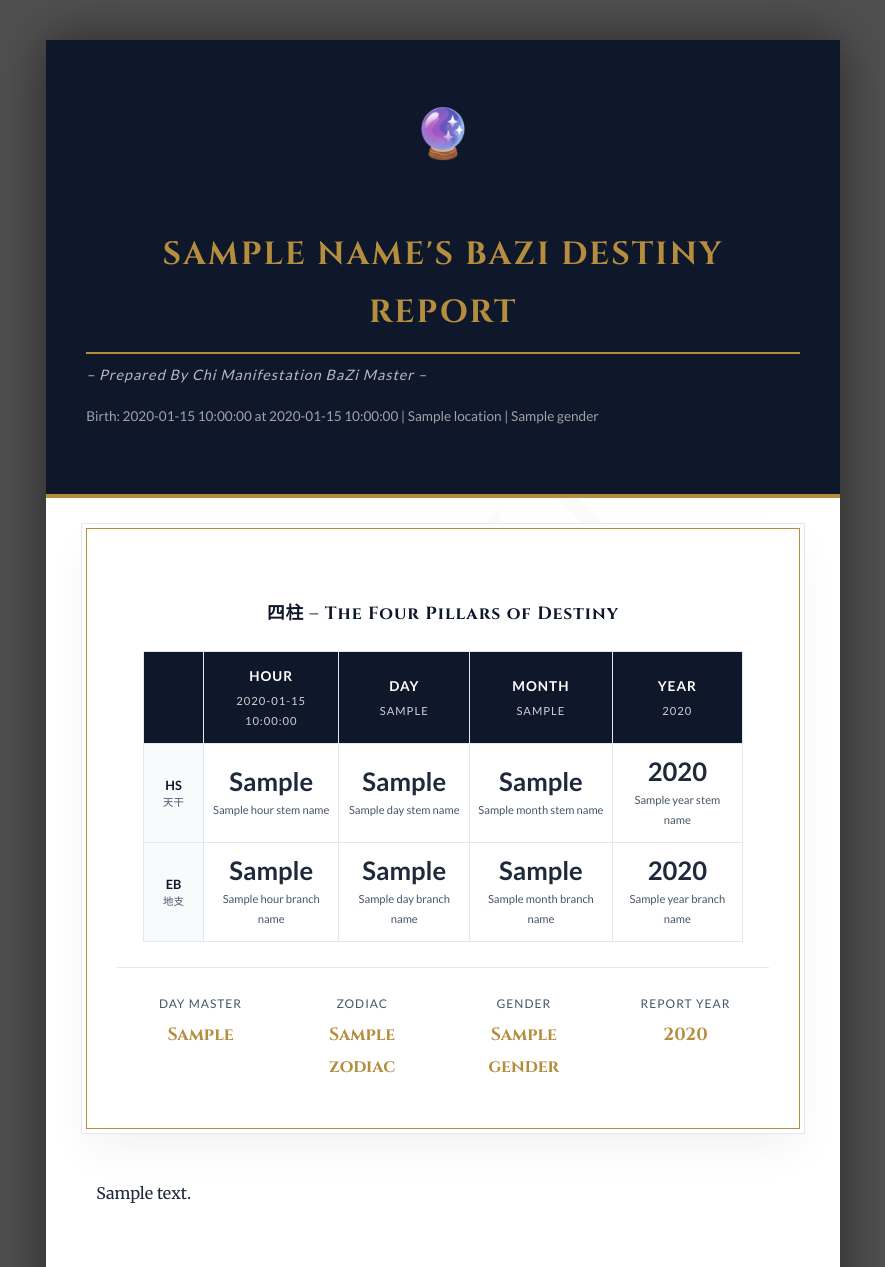
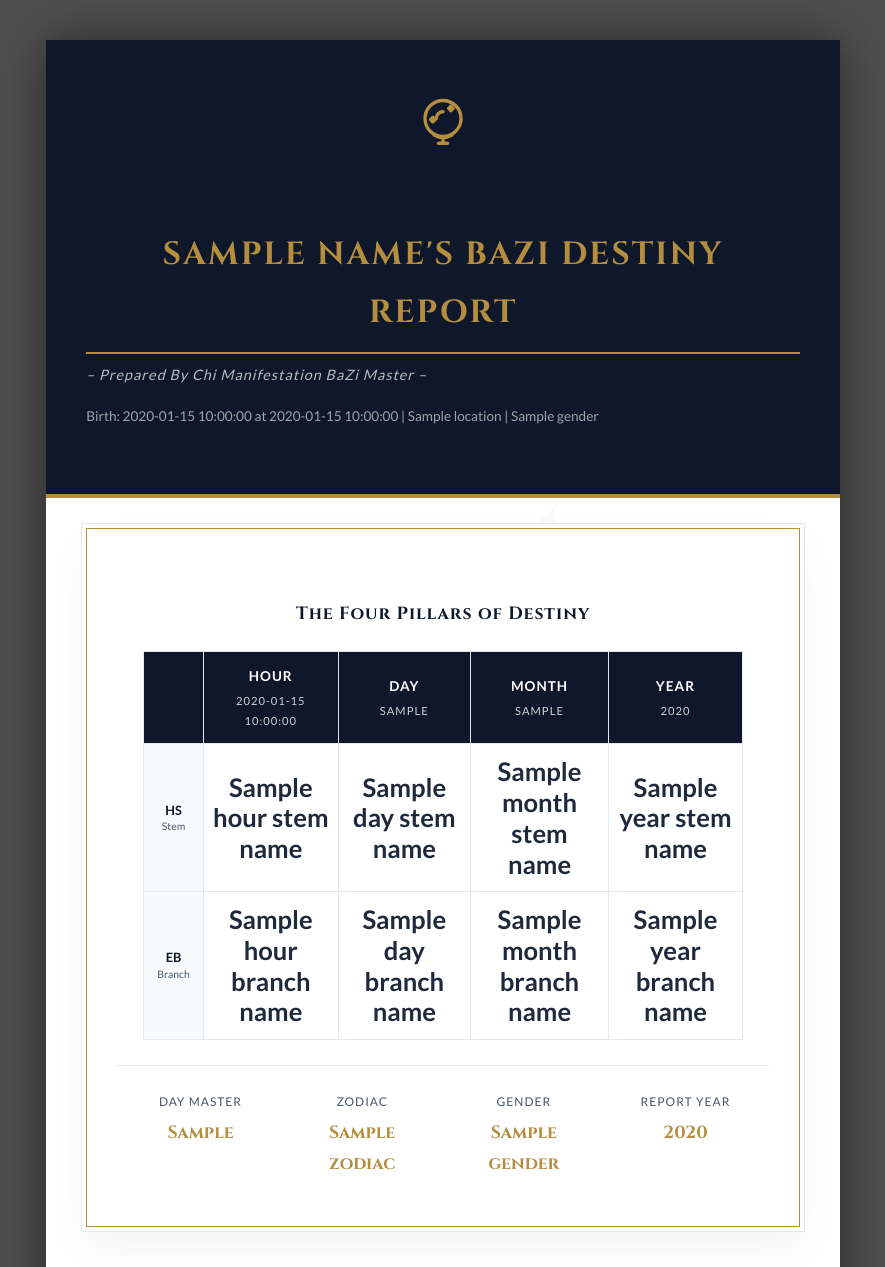
Before and after one commit to AleenaKhan10/Bazi-MCP-Integration, a Python web app: template backend/app/templates/report.html in a window 1280 px wide. Shown: the top 1267 px of the page, without its empty margins (197-1082 px from the left). Run offline with Jinja, Linux system fonts and the light colour scheme; the template is opened without the code that fills it: most values are stand-ins (such as "Sample title", 1, 10 or a date in 2020).

Commit message:
prompt-updated-svg-added

```diff
--- a/backend/app/templates/report.html
+++ b/backend/app/templates/report.html
@@ -574,7 +574,17 @@
     <div class="page-container">
       <!-- Header -->
       <header class="report-header">
-        <span class="header-logo">🔮</span>
+        <span class="header-logo">
+          <svg xmlns="http://www.w3.org/2000/svg" width="54" height="54" viewBox="0 0 24 24" fill="none" stroke="var(--primary-gold)" stroke-width="1.5" stroke-linecap="round" stroke-linejoin="round">
+            <circle cx="12" cy="10" r="8"></circle>
+            <path d="M8 17.3A8 8 0 0 0 16 17.3"></path>
+            <path d="M10 21h4"></path>
+            <path d="M12 18v3"></path>
+            <path d="M14.5 5.5l1-1 1 1-1 1z"></path>
+            <path d="M6.5 10.5l1-1 1 1-1 1z"></path>
+            <path d="M12 7a3 3 0 0 0-3 3"></path>
+          </svg>
+        </span>
         <h1 class="report-title">{{ name }}'s BaZi Destiny Report</h1>
         <p class="report-subtitle">
           – Prepared By Chi Manifestation BaZi Master –
@@ -587,7 +597,7 @@
 
       <!-- Four Pillars Display - TABLE FORMAT (Manager Requested) -->
       <section class="bazi-dashboard">
-        <h2 class="pillars-title">四柱 – The Four Pillars of Destiny</h2>
+        <h2 class="pillars-title">The Four Pillars of Destiny</h2>
 
         <table class="bazi-table">
           <thead>
@@ -611,45 +621,37 @@
             <!-- Heavenly Stem Row -->
             <tr class="stem-row">
               <td class="label-cell">
-                HS<br /><span class="label-chinese">天干</span>
+                HS<br /><span class="label-chinese">Stem</span>
               </td>
               <td class="element-cell {{ hour_stem_element }}">
-                <span class="chinese-char">{{ hour_stem }}</span>
-                <span class="romanized">{{ hour_stem_name }}</span>
+                <span class="chinese-char">{{ hour_stem_name }}</span>
               </td>
               <td class="element-cell {{ day_stem_element }}">
-                <span class="chinese-char">{{ day_stem }}</span>
-                <span class="romanized">{{ day_stem_name }}</span>
+                <span class="chinese-char">{{ day_stem_name }}</span>
               </td>
               <td class="element-cell {{ month_stem_element }}">
-                <span class="chinese-char">{{ month_stem }}</span>
-                <span class="romanized">{{ month_stem_name }}</span>
+                <span class="chinese-char">{{ month_stem_name }}</span>
               </td>
               <td class="element-cell {{ year_stem_element }}">
-                <span class="chinese-char">{{ year_stem }}</span>
-                <span class="romanized">{{ year_stem_name }}</span>
+                <span class="chinese-char">{{ year_stem_name }}</span>
               </td>
             </tr>
             <!-- Earthly Branch Row -->
             <tr class="branch-row">
               <td class="label-cell">
-                EB<br /><span class="label-chinese">地支</span>
+                EB<br /><span class="label-chinese">Branch</span>
               </td>
               <td class="element-cell {{ hour_branch_element }}">
-                <span class="chinese-char">{{ hour_branch }}</span>
-                <span class="romanized">{{ hour_branch_name }}</span>
+                <span class="chinese-char">{{ hour_branch_name }}</span>
               </td>
               <td class="element-cell {{ day_branch_element }}">
-                <span class="chinese-char">{{ day_branch }}</span>
-                <span class="romanized">{{ day_branch_name }}</span>
+                <span class="chinese-char">{{ day_branch_name }}</span>
               </td>
               <td class="element-cell {{ month_branch_element }}">
-                <span class="chinese-char">{{ month_branch }}</span>
-                <span class="romanized">{{ month_branch_name }}</span>
+                <span class="chinese-char">{{ month_branch_name }}</span>
               </td>
               <td class="element-cell {{ year_branch_element }}">
-                <span class="chinese-char">{{ year_branch }}</span>
-                <span class="romanized">{{ year_branch_name }}</span>
+                <span class="chinese-char">{{ year_branch_name }}</span>
               </td>
             </tr>
           </tbody>
```
Also changed, not shown: backend/app/services/report_generator.py (+13 -3 lines).
